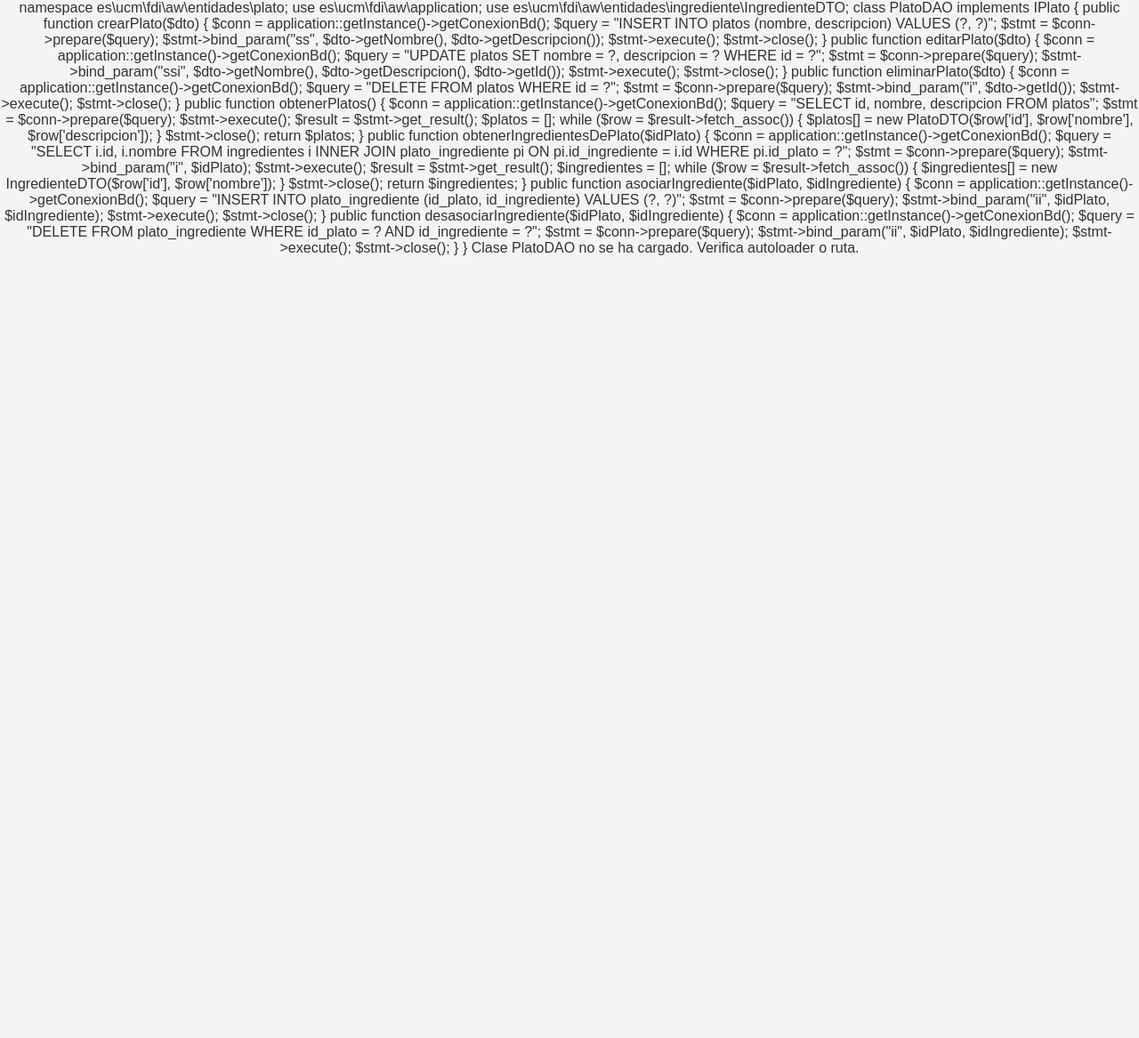
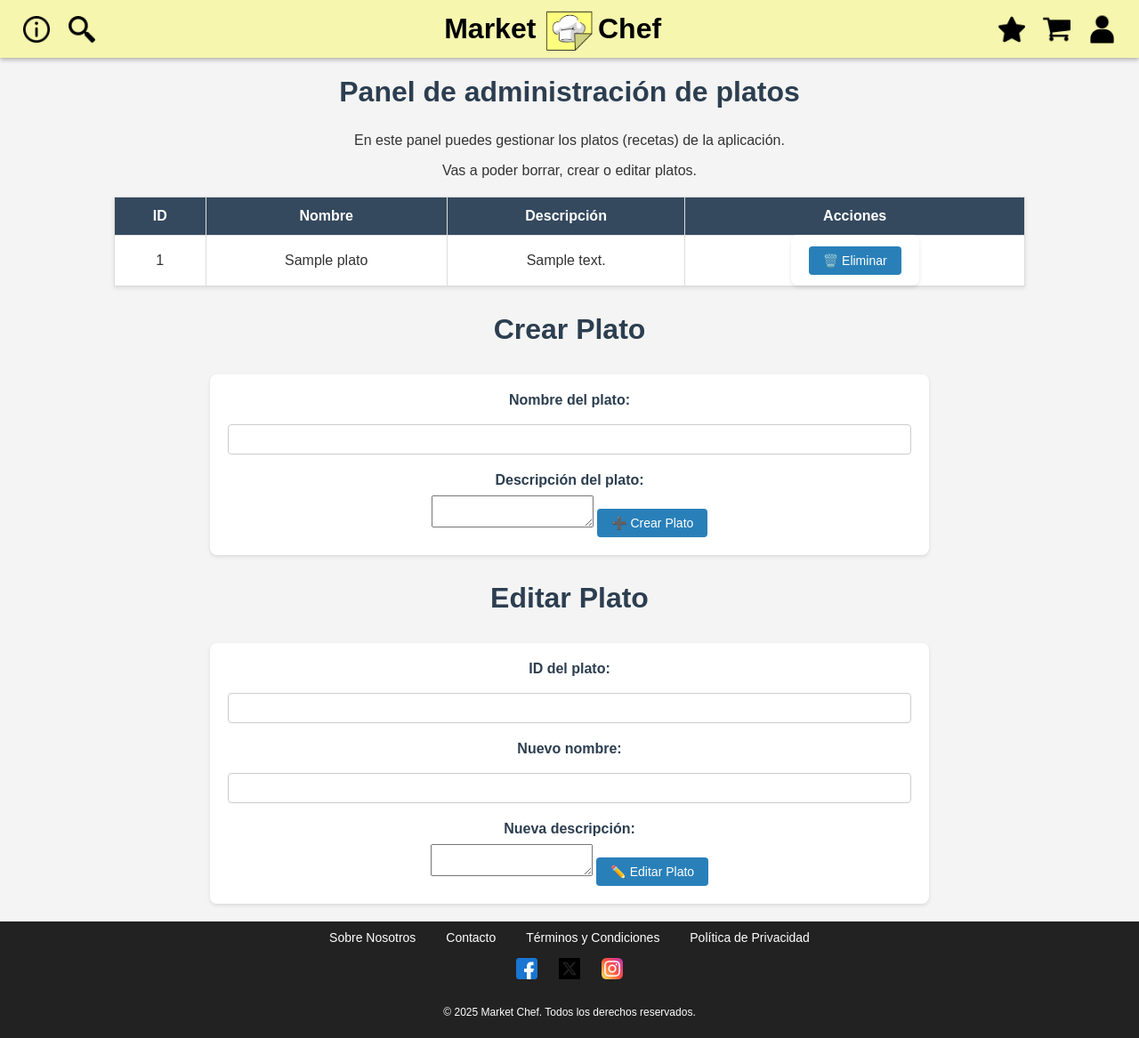
Before and after one commit to daviddramosss/Aplicaciones-Web, a PHP site: page /gestionarPlatos.php in a window 1280 px wide. Shown: the whole page at 89% size. Before the commit the page ends 287 px from the top, so only its background shows below. Run offline with PHP 8.4, Linux system fonts and the light colour scheme; tables that the repository leaves empty or names only in its code hold one stand-in row (values such as "Sample post").

Commit message:
//platos e ingr

```diff
--- a/gestionarPlatos.php
+++ b/gestionarPlatos.php
@@ -25,14 +25,15 @@ $contenidoPrincipal = <<<EOS
 EOS;
 
 foreach ($platos as $plato) {
+    // Usando los métodos de la clase PlatoDTO para obtener los valores
     $contenidoPrincipal .= "<tr>
-        <td>" . htmlspecialchars($plato['id']) . "</td>
-        <td>" . htmlspecialchars($plato['nombre']) . "</td>
-        <td>" . htmlspecialchars($plato['descripcion']) . "</td>
+        <td>" . htmlspecialchars($plato->getId()) . "</td>
+        <td>" . htmlspecialchars($plato->getNombre()) . "</td>
+        <td>" . htmlspecialchars($plato->getDescripcion()) . "</td>
         <td>
-            <form action='gestionarPlatos.php' method='POST' style='display:inline;' id='form_eliminar_{$plato['id']}'>
-                <input type='hidden' name='eliminar_id' value='" . htmlspecialchars($plato['id']) . "'>
-                <button type='button' onclick='confirmarEliminacion({$plato['id']})'>🗑️ Eliminar</button>
+            <form action='gestionarPlatos.php' method='POST' style='display:inline;' id='form_eliminar_{$plato->getId()}'>
+                <input type='hidden' name='eliminar_id' value='" . htmlspecialchars($plato->getId()) . "'>
+                <button type='button' onclick='confirmarEliminacion({$plato->getId()})'>🗑️ Eliminar</button>
             </form>
         </td>
     </tr>";
@@ -64,3 +65,4 @@ EOS;
 
 $tituloPagina = 'Gestionar Platos';
 require("includes/comun/plantilla.php");
+?>
--- a/includes/entidades/plato/IPlato.php
+++ b/includes/entidades/plato/IPlato.php
@@ -1,11 +1,17 @@
+<?php
+
 namespace es\ucm\fdi\aw\entidades\plato;
 
-interface IPlato {
-    public function crearPlato($platoDTO);
-    public function editarPlato($platoDTO);
-    public function eliminarPlato($platoDTO);
-    public function obtenerPlatos();
-    public function obtenerIngredientesDePlato($idPlato);
+interface IPlato
+{
+    // Asegúrate de que el tipo del parámetro sea el mismo en ambos lugares
+    public function crearPlato(PlatoDTO $platoDTO);
+    public function editarPlato(PlatoDTO $platoDTO);
+    public function eliminarPlato(PlatoDTO $platoDTO);
+    public function obtenerPlatos(): array;
+    public function obtenerIngredientesDePlato($idPlato): array;
     public function asociarIngrediente($idPlato, $idIngrediente);
     public function desasociarIngrediente($idPlato, $idIngrediente);
 }
+
+?>
--- a/includes/entidades/plato/PlatoDAO.php
+++ b/includes/entidades/plato/PlatoDAO.php
@@ -1,37 +1,73 @@
+<?php
+
 namespace es\ucm\fdi\aw\entidades\plato;
 
 use es\ucm\fdi\aw\application;
-use es\ucm\fdi\aw\entidades\ingrediente\IngredienteDTO;
+use mysqli;
 
-class PlatoDAO implements IPlato {
-    public function crearPlato($dto) {
+class PlatoDAO implements IPlato
+{
+    // Constructor de la clase
+    public function __construct()
+    {
+        // Inicialización si es necesario, puedes dejarlo vacío o configurar alguna cosa si es necesario
+    }
+
+    // Implementación de crearPlato
+    public function crearPlato(PlatoDTO $platoDTO)
+    {
+        try {
             $conn = application::getInstance()->getConexionBd();
             $query = "INSERT INTO platos (nombre, descripcion) VALUES (?, ?)";
             $stmt = $conn->prepare($query);
-        $stmt->bind_param("ss", $dto->getNombre(), $dto->getDescripcion());
+            $stmt->bind_param("ss", $platoDTO->getNombre(), $platoDTO->getDescripcion());
             $stmt->execute();
             $stmt->close();
+        } catch (mysqli_sql_exception $e) {
+            // Log del error para análisis posterior
+            error_log("Error al crear plato: " . $e->getMessage());
+            throw $e;
+        }
     }
 
-    public function editarPlato($dto) {
+    // Implementación de editarPlato
+    public function editarPlato(PlatoDTO $platoDTO)
+    {
+        try {
             $conn = application::getInstance()->getConexionBd();
             $query = "UPDATE platos SET nombre = ?, descripcion = ? WHERE id = ?";
             $stmt = $conn->prepare($query);
-        $stmt->bind_param("ssi", $dto->getNombre(), $dto->getDescripcion(), $dto->getId());
+            $stmt->bind_param("ssi", $platoDTO->getNombre(), $platoDTO->getDescripcion(), $platoDTO->getId());
             $stmt->execute();
             $stmt->close();
+        } catch (mysqli_sql_exception $e) {
+            // Log del error
+            error_log("Error al editar plato: " . $e->getMessage());
+            throw $e;
+        }
     }
 
-    public function eliminarPlato($dto) {
+    // Implementación de eliminarPlato
+    public function eliminarPlato(PlatoDTO $platoDTO)
+    {
+        try {
             $conn = application::getInstance()->getConexionBd();
             $query = "DELETE FROM platos WHERE id = ?";
             $stmt = $conn->prepare($query);
-        $stmt->bind_param("i", $dto->getId());
+            $stmt->bind_param("i", $platoDTO->getId());
             $stmt->execute();
             $stmt->close();
+        } catch (mysqli_sql_exception $e) {
+            // Log del error
+            error_log("Error al eliminar plato: " . $e->getMessage());
+            throw $e;
+        }
     }
 
-    public function obtenerPlatos() {
+    // Implementación de obtenerPlatos
+    public function obtenerPlatos(): array
+    {
+        try {
             $conn = application::getInstance()->getConexionBd();
             $query = "SELECT id, nombre, descripcion FROM platos";
             $stmt = $conn->prepare($query);
@@ -43,12 +79,20 @@ class PlatoDAO implements IPlato {
             }
             $stmt->close();
             return $platos;
+        } catch (mysqli_sql_exception $e) {
+            // Log del error
+            error_log("Error al obtener platos: " . $e->getMessage());
+            throw $e;
+        }
     }
 
-    public function obtenerIngredientesDePlato($idPlato) {
+    // Implementación de obtenerIngredientesDePlato
+    public function obtenerIngredientesDePlato($idPlato): array
+    {
+        try {
             $conn = application::getInstance()->getConexionBd();
             $query = "SELECT i.id, i.nombre FROM ingredientes i
-                  INNER JOIN plato_ingrediente pi ON pi.id_ingrediente = i.id
+                      JOIN platos_ingredientes pi ON i.id = pi.id_ingrediente
                       WHERE pi.id_plato = ?";
             $stmt = $conn->prepare($query);
             $stmt->bind_param("i", $idPlato);
@@ -56,27 +100,49 @@ class PlatoDAO implements IPlato {
             $result = $stmt->get_result();
             $ingredientes = [];
             while ($row = $result->fetch_assoc()) {
-            $ingredientes[] = new IngredienteDTO($row['id'], $row['nombre']);
+                $ingredientes[] = $row;
             }
             $stmt->close();
             return $ingredientes;
+        } catch (mysqli_sql_exception $e) {
+            // Log del error
+            error_log("Error al obtener ingredientes de plato: " . $e->getMessage());
+            throw $e;
+        }
     }
 
-    public function asociarIngrediente($idPlato, $idIngrediente) {
+    // Implementación de asociarIngrediente
+    public function asociarIngrediente($idPlato, $idIngrediente)
+    {
+        try {
             $conn = application::getInstance()->getConexionBd();
-        $query = "INSERT INTO plato_ingrediente (id_plato, id_ingrediente) VALUES (?, ?)";
+            $query = "INSERT INTO platos_ingredientes (id_plato, id_ingrediente) VALUES (?, ?)";
             $stmt = $conn->prepare($query);
             $stmt->bind_param("ii", $idPlato, $idIngrediente);
             $stmt->execute();
             $stmt->close();
+        } catch (mysqli_sql_exception $e) {
+            // Log del error
+            error_log("Error al asociar ingrediente a plato: " . $e->getMessage());
+            throw $e;
+        }
     }
 
-    public function desasociarIngrediente($idPlato, $idIngrediente) {
+    // Implementación de desasociarIngrediente
+    public function desasociarIngrediente($idPlato, $idIngrediente)
+    {
+        try {
             $conn = application::getInstance()->getConexionBd();
-        $query = "DELETE FROM plato_ingrediente WHERE id_plato = ? AND id_ingrediente = ?";
+            $query = "DELETE FROM platos_ingredientes WHERE id_plato = ? AND id_ingrediente = ?";
             $stmt = $conn->prepare($query);
             $stmt->bind_param("ii", $idPlato, $idIngrediente);
             $stmt->execute();
             $stmt->close();
+        } catch (mysqli_sql_exception $e) {
+            // Log del error
+            error_log("Error al desasociar ingrediente de plato: " . $e->getMessage());
+            throw $e;
         }
     }
+}
+?>
--- a/includes/entidades/plato/PlatoDTO.php
+++ b/includes/entidades/plato/PlatoDTO.php
@@ -1,3 +1,4 @@
+<?php
 namespace es\ucm\fdi\aw\entidades\plato;
 
 class PlatoDTO {
@@ -11,11 +12,27 @@ class PlatoDTO {
         $this->descripcion = $descripcion;
     }
 
-    public function getId() { return $this->id; }
-    public function getNombre() { return $this->nombre; }
-    public function getDescripcion() { return $this->descripcion; }
+    public function getId() {
+        return $this->id;
+    }
 
-    public function setId($id) { $this->id = $id; }
-    public function setNombre($nombre) { $this->nombre = $nombre; }
-    public function setDescripcion($descripcion) { $this->descripcion = $descripcion; }
+    public function getNombre() {
+        return $this->nombre;
+    }
+
+    public function getDescripcion() {
+        return $this->descripcion;
+    }
+
+    public function setId($id) {
+        $this->id = $id;
+    }
+
+    public function setNombre($nombre) {
+        $this->nombre = $nombre;
+    }
+
+    public function setDescripcion($descripcion) {
+        $this->descripcion = $descripcion;
+    }
 }
--- a/includes/helpers/GestorPlatos.php
+++ b/includes/helpers/GestorPlatos.php
@@ -2,12 +2,9 @@
 namespace es\ucm\fdi\aw\helpers;
 
 use es\ucm\fdi\aw\entidades\plato\PlatoDAO;
-use es\ucm\fdi\aw\entidades\plato\PlatoDTO;
-if (!class_exists(\es\ucm\fdi\aw\entidades\plato\PlatoDAO::class)) {
-        die("Clase PlatoDAO no se ha cargado. Verifica autoloader o ruta.");
-    }
+use es\ucm\fdi\aw\entidades\plato\PlatoDTO;  // Esto importa correctamente la clase PlatoDTO
+
 class GestorPlatos {
-
 
     private PlatoDAO $platoDAO;
 
```
Also changed, not shown: gestionarIngredientes.php (+19 -0 lines), includes/entidades/ingrediente/ingredienteDAO.php (+32 -21 lines), includes/helpers/GestorIngredientes.php (+16 -2 lines), buscarIngredientes.php (added). Lines whose indentation alone changed are shown as unchanged.
